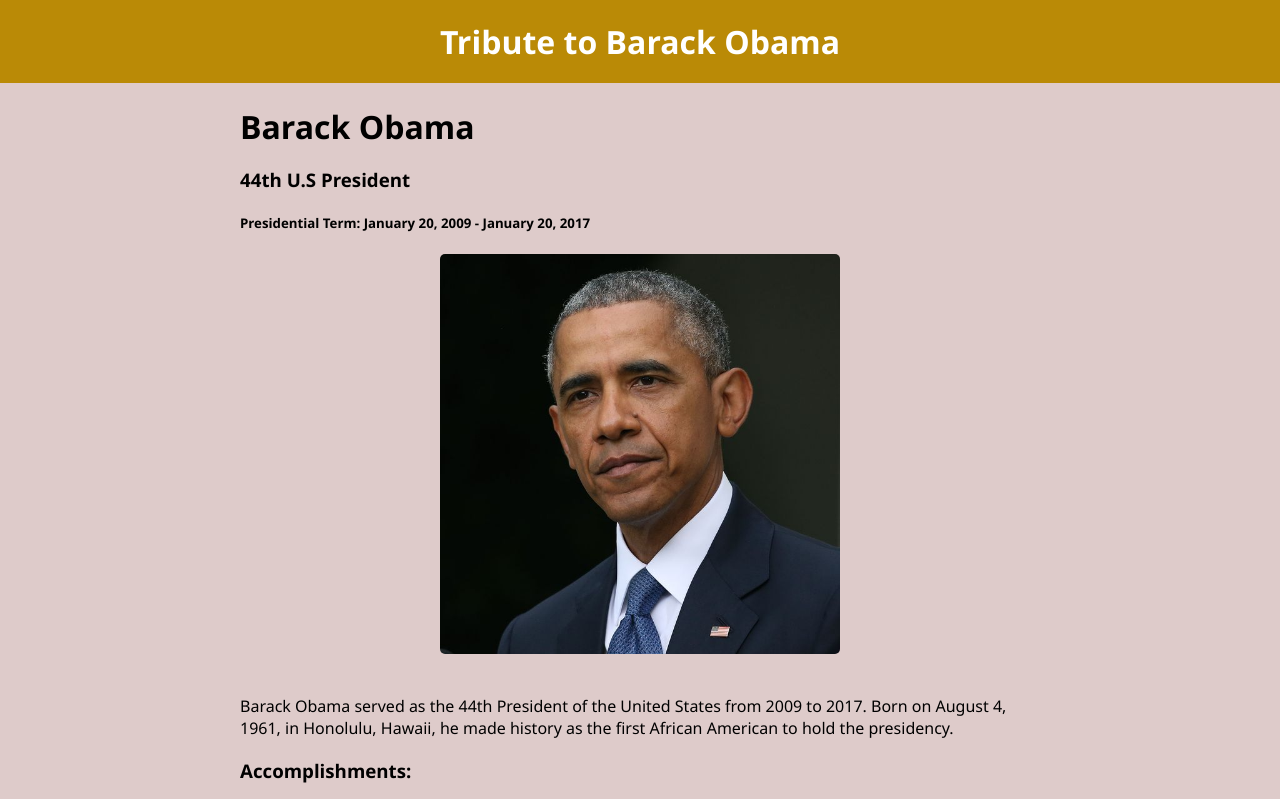
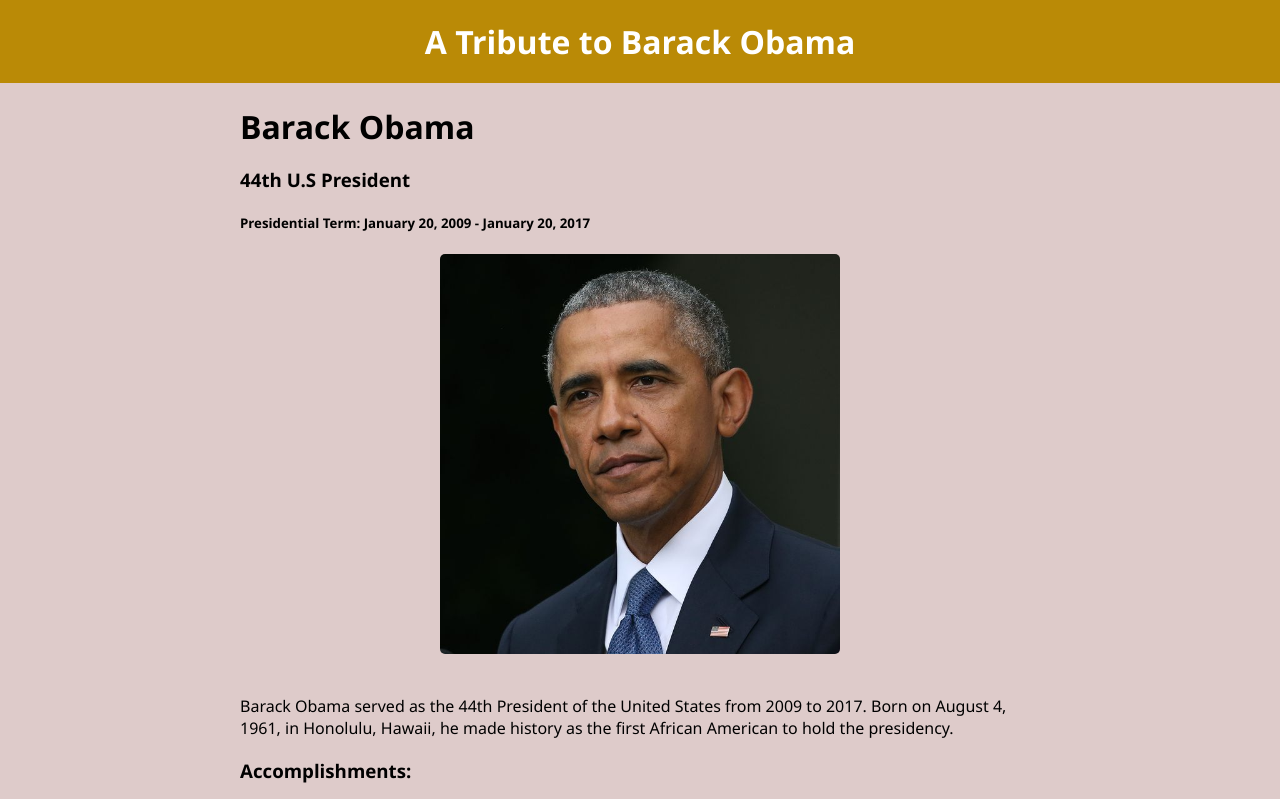
Before and after one commit to akogabriel/Assignment-1, a plain HTML site: page index.html in a window 1280 px wide. Shown: the top 799 px of the page. Drawn offline with Linux system fonts and the light colour scheme.

Commit message:
updated index.html page

```diff
--- a/index.html
+++ b/index.html
@@ -7,7 +7,7 @@
   </head>
   <body>
     <header>
-      <h1>Tribute to Barack Obama</h1>
+      <h1>A Tribute to Barack Obama</h1>
     </header>
 
     <main>
```
